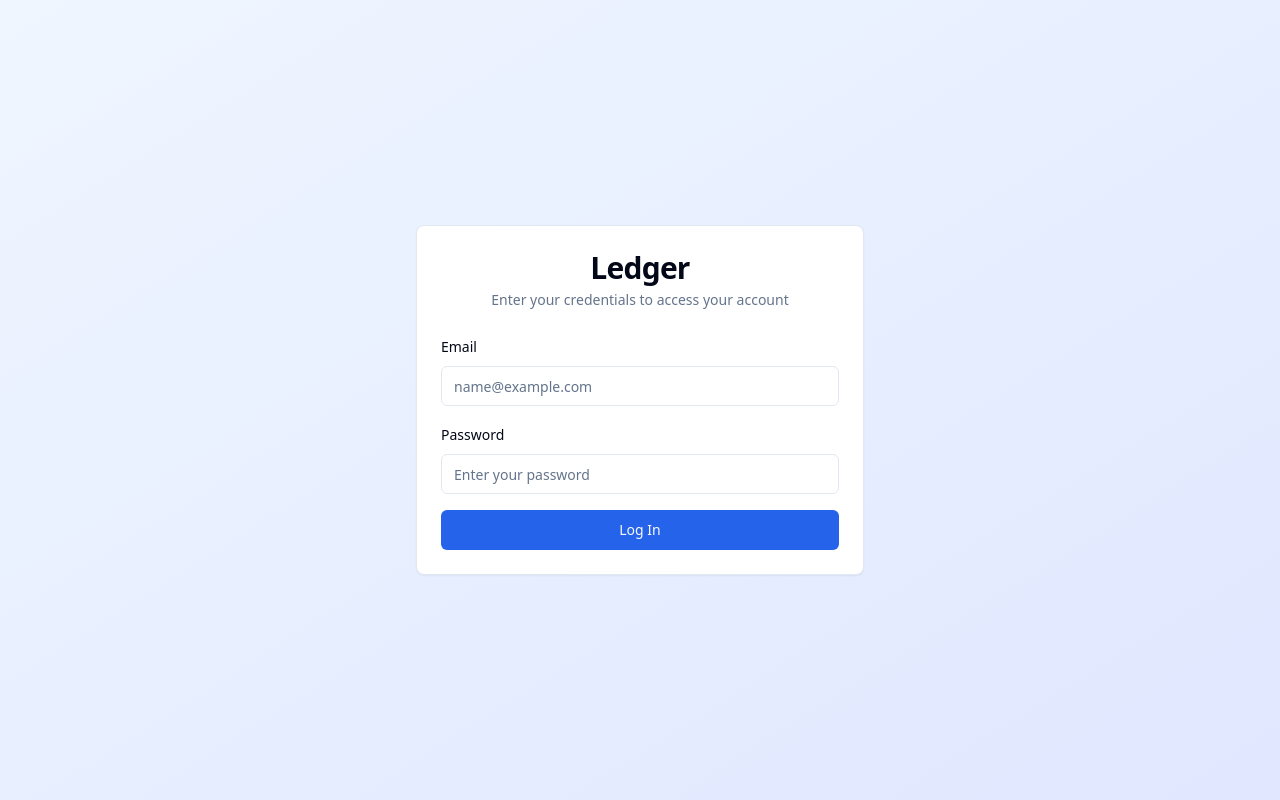
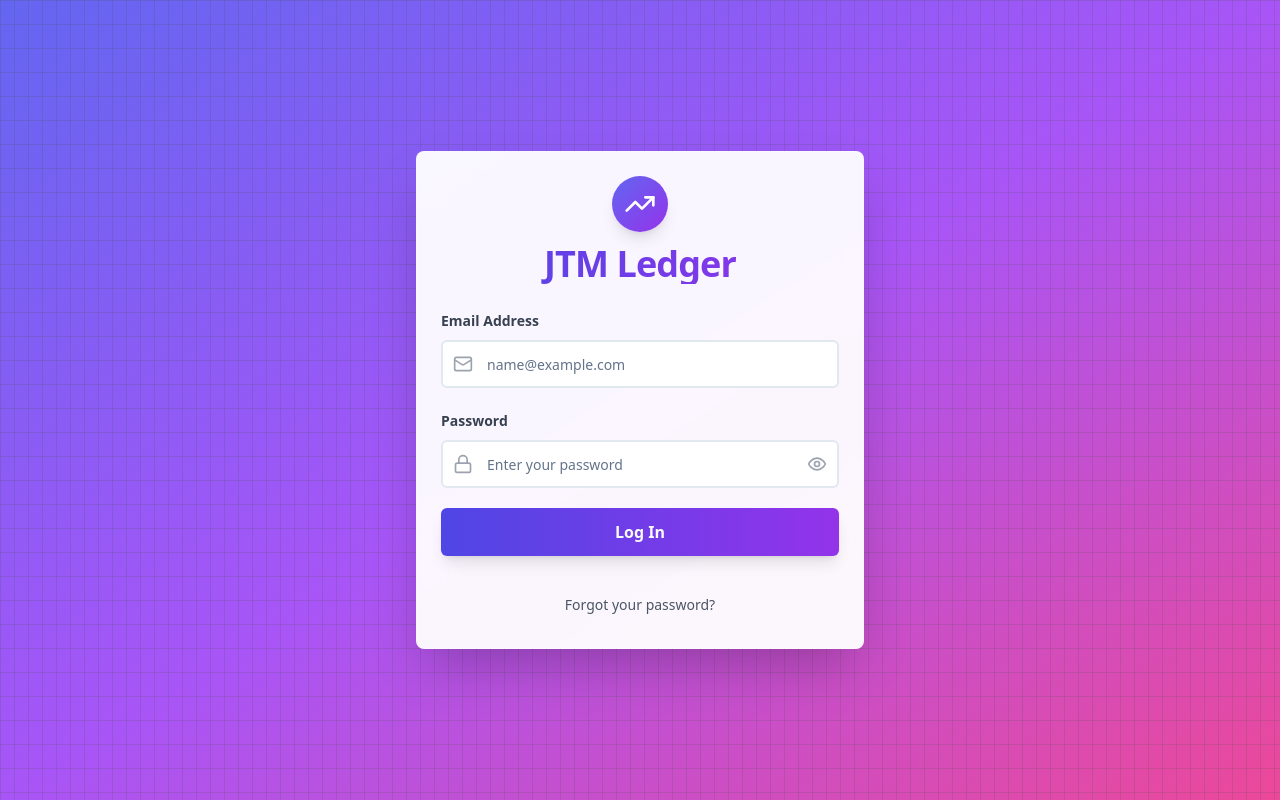
Before and after one commit to elumersen/marketplace, a React (Vite) app: page /login in a window 1280 px wide. Built offline with nearby package versions, Linux system fonts and the light colour scheme.

Commit message:
feat: enhance login page with improved UI, password visibility toggle, and animated background

```diff
--- a/src/pages/Login.tsx
+++ b/src/pages/Login.tsx
@@ -5,12 +5,14 @@ import { Button } from '@/components/ui/button';
 import { Input } from '@/components/ui/input';
 import { Label } from '@/components/ui/label';
 import { Card, CardContent, CardDescription, CardHeader, CardTitle } from '@/components/ui/card';
+import { Mail, Lock, Eye, EyeOff, Loader2, TrendingUp } from 'lucide-react';
 
 export const Login = () => {
   const [email, setEmail] = useState('');
   const [password, setPassword] = useState('');
   const [error, setError] = useState('');
   const [isLoading, setIsLoading] = useState(false);
+  const [showPassword, setShowPassword] = useState(false);
   const { login } = useAuth();
   const navigate = useNavigate();
 
@@ -34,18 +36,35 @@ export const Login = () => {
   };
 
   return (
-    <div className="flex min-h-screen items-center justify-center bg-gradient-to-br from-blue-50 to-indigo-100 p-4">
-      <Card className="w-full max-w-md">
-        <CardHeader className="space-y-1">
-          <CardTitle className="text-3xl font-bold text-center">Ledger</CardTitle>
-          <CardDescription className="text-center">
-            Enter your credentials to access your account
-          </CardDescription>
+    <div className="relative flex min-h-screen items-center justify-center overflow-hidden p-4">
+      {/* Animated Background */}
+      <div className="absolute inset-0 bg-gradient-to-br from-indigo-500 via-purple-500 to-pink-500">
+        <div className="absolute inset-0 bg-[linear-gradient(to_right,#4f4f4f2e_1px,transparent_1px),linear-gradient(to_bottom,#4f4f4f2e_1px,transparent_1px)] bg-[size:14px_24px]"></div>
+        <div className="absolute left-0 right-0 top-0 -z-10 m-auto h-[310px] w-[310px] rounded-full bg-fuchsia-400 opacity-20 blur-[100px]"></div>
+      </div>
+
+      {/* Login Card */}
+      <Card className="relative w-full max-w-md backdrop-blur-xl bg-white/95 shadow-2xl border-white/20 animate-in fade-in-50 slide-in-from-bottom-10 duration-700">
+        <CardHeader className="space-y-3 pb-6">
+          <div className="mx-auto rounded-full bg-gradient-to-br from-indigo-500 to-purple-600 p-3 shadow-lg">
+            <TrendingUp className="w-8 h-8 text-white" />
+          </div>
+          <CardTitle className="text-4xl font-bold text-center bg-gradient-to-r from-indigo-600 to-purple-600 bg-clip-text text-transparent">
+            JTM Ledger
+          </CardTitle>
+          {/* <CardDescription className="text-center text-base">
+            Welcome back! Please enter your credentials
+          </CardDescription> */}
         </CardHeader>
-        <CardContent>
-          <form onSubmit={handleSubmit} className="space-y-4">
+        <CardContent className="pb-8">
+          <form onSubmit={handleSubmit} className="space-y-5">
+            {/* Email Input */}
             <div className="space-y-2">
-              <Label htmlFor="email">Email</Label>
+              <Label htmlFor="email" className="text-sm font-semibold text-gray-700">
+                Email Address
+              </Label>
+              <div className="relative group">
+                <Mail className="absolute left-3 top-1/2 -translate-y-1/2 w-5 h-5 text-gray-400 group-hover:text-indigo-500 transition-colors" />
                 <Input
                   id="email"
                   type="email"
@@ -54,26 +73,78 @@ export const Login = () => {
                   onChange={(e) => setEmail(e.target.value)}
                   required
                   disabled={isLoading}
+                  className="pl-11 h-12 border-2 focus:border-indigo-500 transition-all duration-300 hover:border-gray-400"
                 />
               </div>
+            </div>
+
+            {/* Password Input */}
             <div className="space-y-2">
-              <Label htmlFor="password">Password</Label>
+              <Label htmlFor="password" className="text-sm font-semibold text-gray-700">
+                Password
+              </Label>
+              <div className="relative group">
+                <Lock className="absolute left-3 top-1/2 -translate-y-1/2 w-5 h-5 text-gray-400 group-hover:text-indigo-500 transition-colors" />
                 <Input
                   id="password"
-                type="password"
+                  type={showPassword ? 'text' : 'password'}
                   placeholder="Enter your password"
                   value={password}
                   onChange={(e) => setPassword(e.target.value)}
                   required
                   disabled={isLoading}
+                  className="pl-11 pr-11 h-12 border-2 focus:border-indigo-500 transition-all duration-300 hover:border-gray-400"
                 />
+                <button
+                  type="button"
+                  onClick={() => setShowPassword(!showPassword)}
+                  className="absolute right-3 top-1/2 -translate-y-1/2 text-gray-400 hover:text-indigo-500 transition-colors focus:outline-none"
+                  disabled={isLoading}
+                >
+                  {showPassword ? (
+                    <EyeOff className="w-5 h-5" />
+                  ) : (
+                    <Eye className="w-5 h-5" />
+                  )}
+                </button>
               </div>
+            </div>
+
+            {/* Error Message */}
             {error && (
-              <div className="text-sm text-red-500 text-center">{error}</div>
+              <div className="animate-in slide-in-from-top-2 duration-300">
+                <div className="text-sm text-red-600 bg-red-50 border border-red-200 rounded-lg p-3 text-center">
+                  {error}
+                </div>
+              </div>
             )}
-            <Button type="submit" className="w-full" disabled={isLoading}>
-              {isLoading ? 'Logging in...' : 'Log In'}
+
+            {/* Submit Button */}
+            <Button
+              type="submit"
+              className="w-full h-12 text-base font-semibold bg-gradient-to-r from-indigo-600 to-purple-600 hover:from-indigo-700 hover:to-purple-700 shadow-lg hover:shadow-xl transition-all duration-300 transform hover:scale-[1.02] active:scale-[0.98]"
+              disabled={isLoading}
+            >
+              {isLoading ? (
+                <>
+                  <Loader2 className="mr-2 h-5 w-5 animate-spin" />
+                  Logging in...
+                </>
+              ) : (
+                'Log In'
+              )}
             </Button>
+
+            {/* Additional Links */}
+            <div className="pt-4 text-center">
+              <button
+                type="button"
+                className="text-sm text-gray-600 hover:text-indigo-600 transition-colors underline-offset-4 hover:underline"
+                disabled={isLoading}
+              >
+                Forgot your password?
+              </button>
+            </div>
           </form>
         </CardContent>
       </Card>
```
Lines whose indentation alone changed are shown as unchanged.
